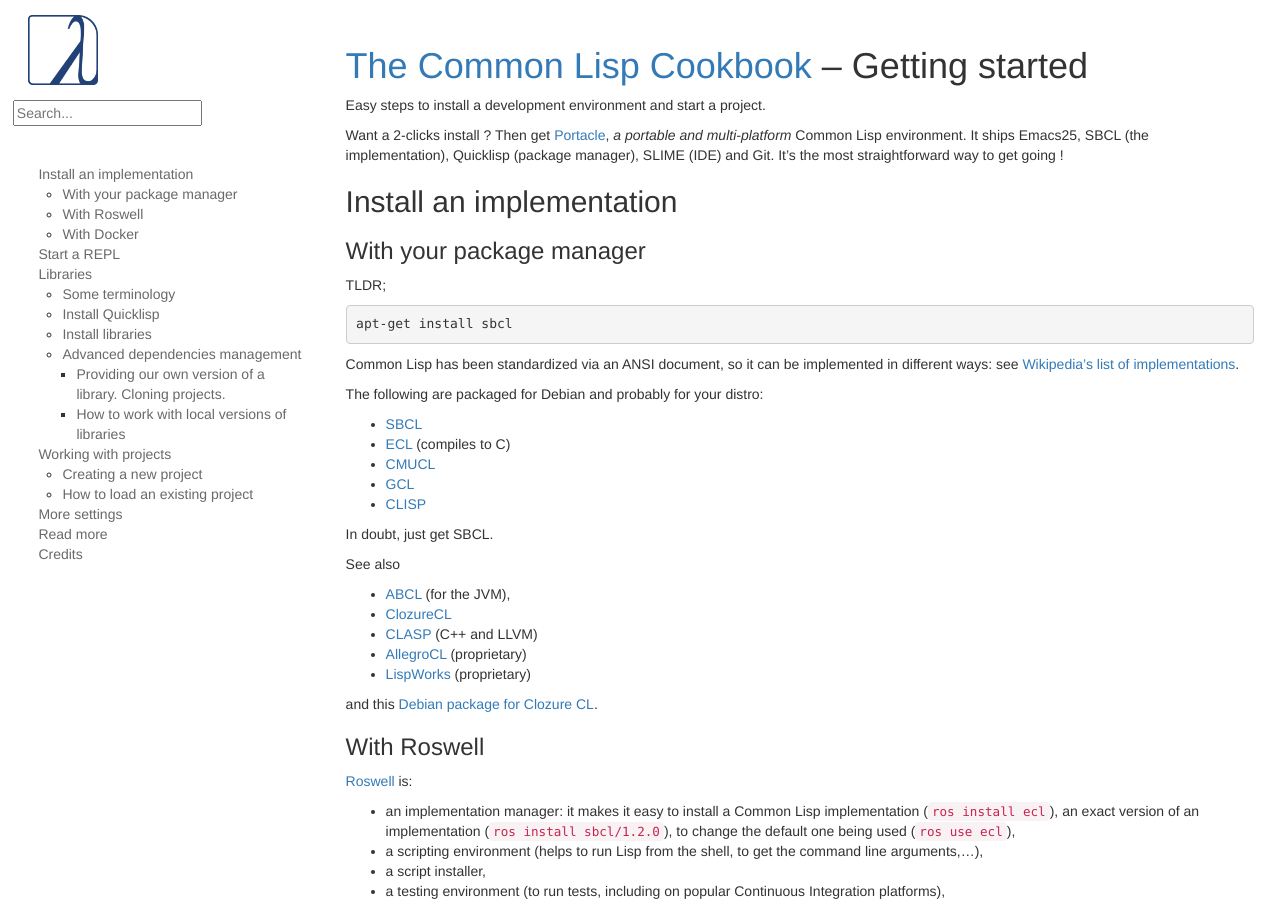
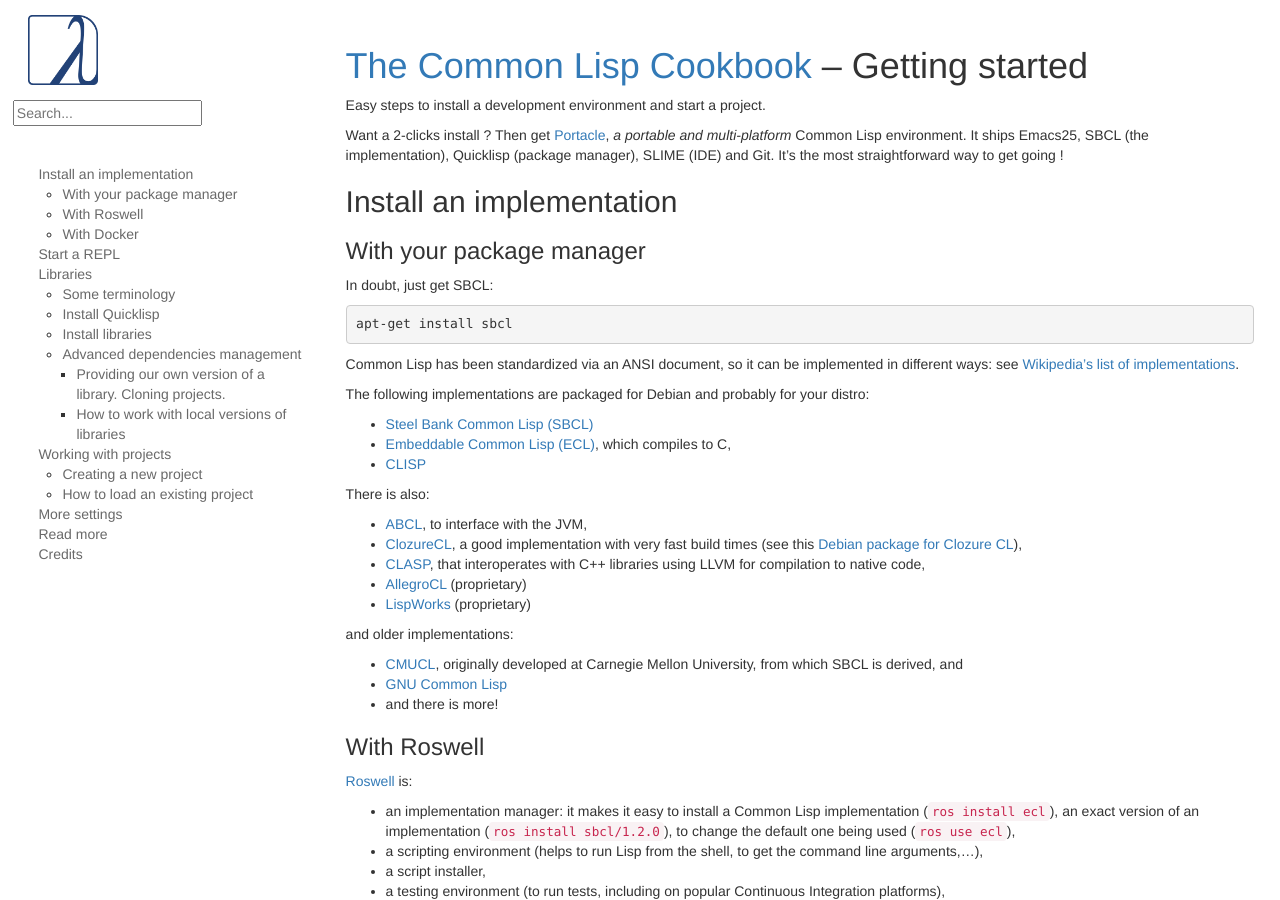
Before and after one commit to LispCookbook/cl-cookbook, a Jekyll site: the page built from getting-started.md, in a window 1280 px wide and 900 px high. Built offline with Jekyll 4.4.1, drawn with Linux system fonts in a browser that asks for light colours.

Commit message:
getting started: old implementations last

```diff
--- a/getting-started.md
+++ b/getting-started.md
@@ -14,7 +14,7 @@
 
 ### With your package manager
 
-TLDR;
+In doubt, just get SBCL:
 
     apt-get install sbcl
 
@@ -22,26 +22,26 @@
 implemented in different ways: see
 [Wikipedia's list of implementations](https://en.wikipedia.org/wiki/Common_Lisp#Implementations).
 
-The following are packaged for Debian and probably for your distro:
+The following implementations are packaged for Debian and probably for your distro:
 
-* [SBCL](http://www.sbcl.org/)
-* [ECL](https://gitlab.com/embeddable-common-lisp/ecl/)
-  (compiles to C)
-* [CMUCL](https://gitlab.common-lisp.net/cmucl/cmucl)
-* [GCL](https://en.wikipedia.org/wiki/GNU_Common_Lisp)
+* [Steel Bank Common Lisp (SBCL)](http://www.sbcl.org/)
+* [Embeddable Common Lisp (ECL)](https://gitlab.com/embeddable-common-lisp/ecl/), which compiles to C,
 * [CLISP](https://clisp.sourceforge.io/)
 
-In doubt, just get SBCL.
+There is also:
 
-See also
-
-* [ABCL](http://abcl.org/) (for the JVM),
-* [ClozureCL](https://ccl.clozure.com/)
-* [CLASP](https://github.com/drmeister/clasp) (C++ and LLVM)
+* [ABCL](http://abcl.org/), to interface with the JVM,
+* [ClozureCL](https://ccl.clozure.com/), a good implementation with very fast build times (see this [Debian package for Clozure CL](http://mr.gy/blog/clozure-cl-deb.html)),
+* [CLASP](https://github.com/drmeister/clasp), that interoperates with C++ libraries using LLVM for compilation to native code,
 * [AllegroCL](https://franz.com/products/allegrocl/) (proprietary)
 * [LispWorks](http://www.lispworks.com/) (proprietary)
 
-and  this [Debian package for Clozure CL](http://mr.gy/blog/clozure-cl-deb.html).
+and older implementations:
+
+* [CMUCL](https://gitlab.common-lisp.net/cmucl/cmucl), originally developed at Carnegie Mellon University, from which SBCL is derived, and
+* [GNU Common Lisp](https://en.wikipedia.org/wiki/GNU_Common_Lisp)
+* and there is more!
+
 
 ### With Roswell
 
```
